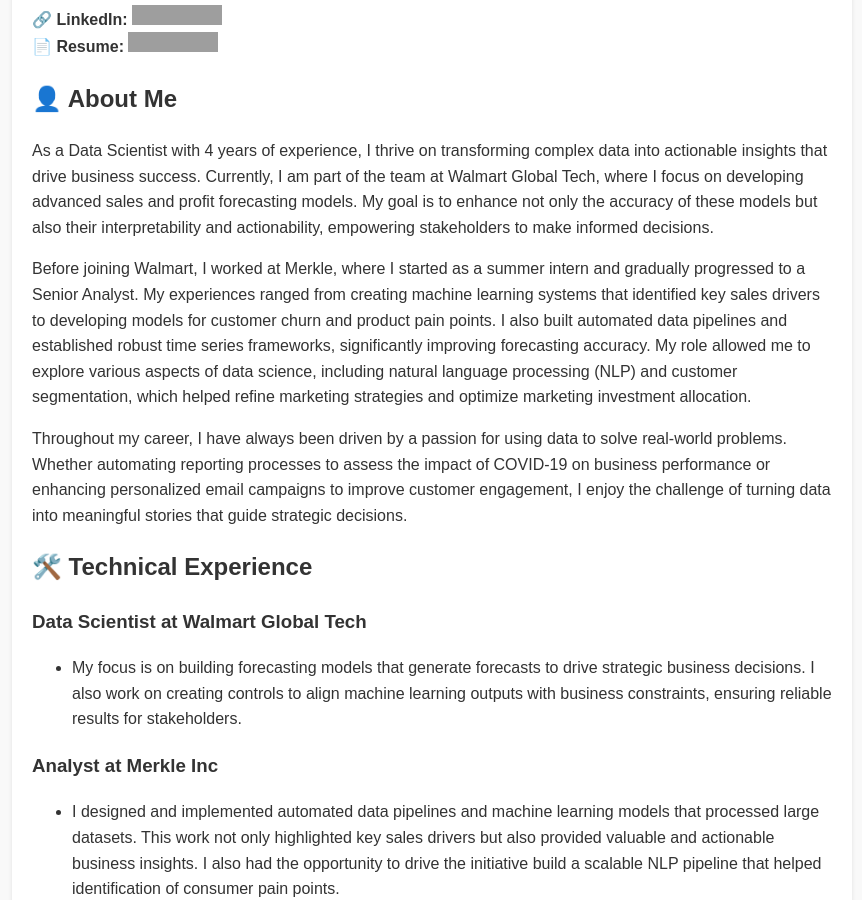
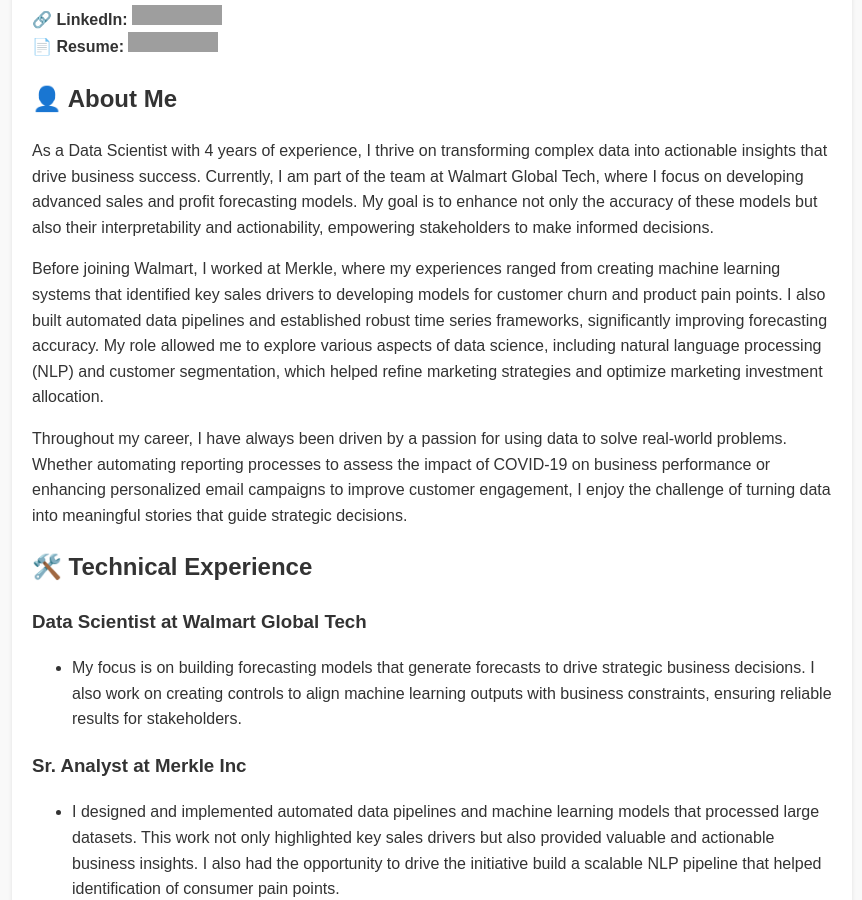
Before and after one commit to MeherBhaskar/meherbhaskar.github.io, a Jekyll site: the page built from index.md, in a window 1280 px wide and 900 px high, scrolled down 387 px. Shown: the whole window, without its empty margins (208-1070 px from the left). Built offline with Jekyll 4.4.1, drawn with Linux system fonts in a browser that asks for light colours; grey boxes are pictures that could not be loaded.

Commit message:
Update index.md

```diff
--- a/index.md
+++ b/index.md
@@ -13,7 +13,7 @@
 ## 👤 About Me
 As a Data Scientist with 4 years of experience, I thrive on transforming complex data into actionable insights that drive business success. Currently, I am part of the team at Walmart Global Tech, where I focus on developing advanced sales and profit forecasting models. My goal is to enhance not only the accuracy of these models but also their interpretability and actionability, empowering stakeholders to make informed decisions.
 
-Before joining Walmart, I worked at Merkle, where I started as a summer intern and gradually progressed to a Senior Analyst. My experiences ranged from creating machine learning systems that identified key sales drivers to developing models for customer churn and product pain points. I also built automated data pipelines and established robust time series frameworks, significantly improving forecasting accuracy. My role allowed me to explore various aspects of data science, including natural language processing (NLP) and customer segmentation, which helped refine marketing strategies and optimize marketing investment allocation.
+Before joining Walmart, I worked at Merkle, where my experiences ranged from creating machine learning systems that identified key sales drivers to developing models for customer churn and product pain points. I also built automated data pipelines and established robust time series frameworks, significantly improving forecasting accuracy. My role allowed me to explore various aspects of data science, including natural language processing (NLP) and customer segmentation, which helped refine marketing strategies and optimize marketing investment allocation.
 
 Throughout my career, I have always been driven by a passion for using data to solve real-world problems. Whether automating reporting processes to assess the impact of COVID-19 on business performance or enhancing personalized email campaigns to improve customer engagement, I enjoy the challenge of turning data into meaningful stories that guide strategic decisions.
 
@@ -22,7 +22,7 @@
 ### Data Scientist at Walmart Global Tech
 * My focus is on building forecasting models that generate forecasts to drive strategic business decisions. I also work on creating controls to align machine learning outputs with business constraints, ensuring reliable results for stakeholders.
 
-### Analyst at Merkle Inc
+### Sr. Analyst at Merkle Inc
 * I designed and implemented automated data pipelines and machine learning models that processed large datasets. This work not only highlighted key sales drivers but also provided valuable and actionable business insights. I also had the opportunity to drive the initiative build a scalable NLP pipeline that helped identification of consumer pain points.
 
 * I developed customer segmentation models to enhance acquisition strategies and optimized marketing expenditures through comprehensive media channel analysis. Additionally, I created frameworks to mitigate biases in machine learning models and created automated dashboards for tracking campaign performance.
```
